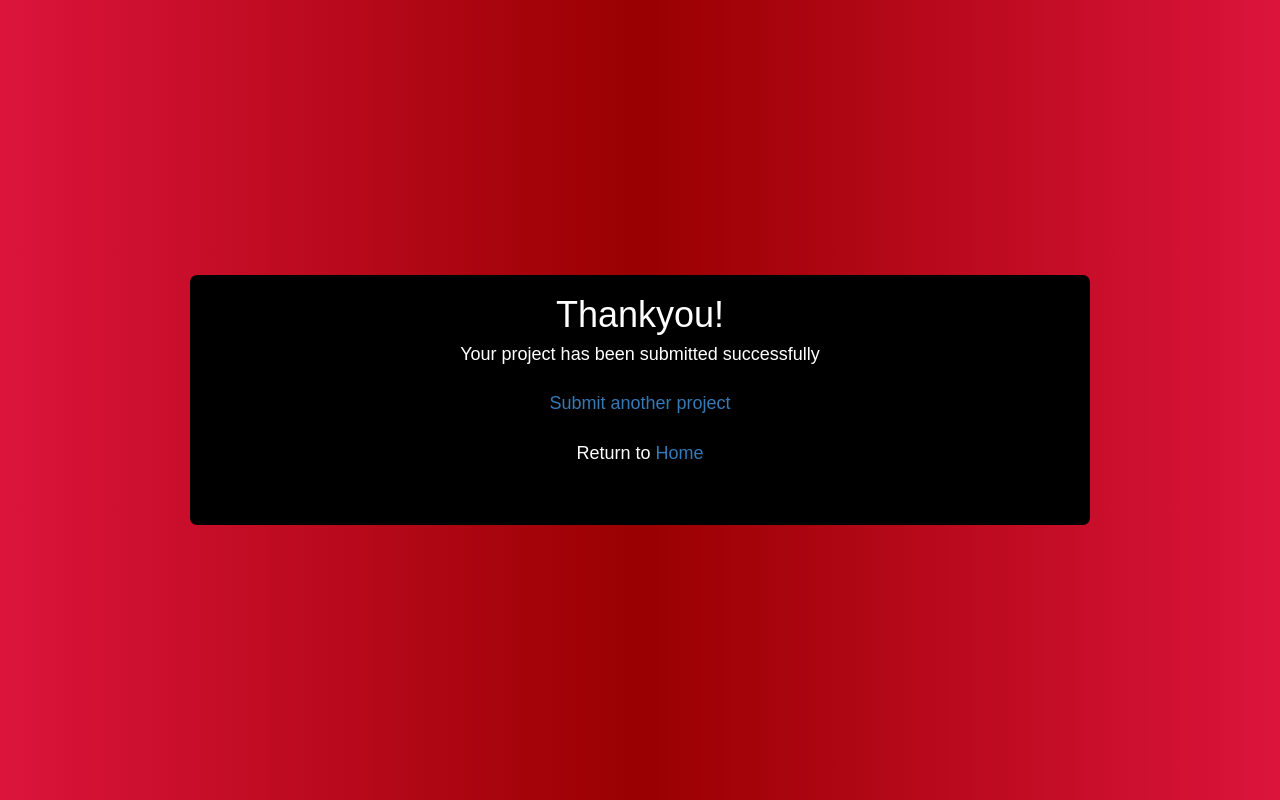
After one commit to yumna11/idea, a PHP site: page /idea/addProjectPhpCode.php in a window 1280 px wide. The commit adds this page. Run offline with PHP 8.4, Linux system fonts and the light colour scheme; data that the repository does not hold is empty.

Commit message:
modified thankyou.html file to display text in centre of screen

```diff
--- a/myFile.php
+++ b/addProjectPhpCode.php
@@ -21,7 +21,12 @@ $success = $conn->query($query);
 if (!$success) {
 	die("Couldn't enter data: ".$conn->error);
 }
-echo " Thank <br>";
+
+function writeMsg() {
+    include("thankyou.html");
+}
+
+writeMsg(); // call the function
+
 $conn->close();
-
 ?>
--- a/project.php
+++ b/index.php
@@ -203,7 +203,7 @@
 
                 </div>
 				 <div class="quotes-content text-center">
-                            <a class="scroll-btn btn theme-color" href="http://localhost/idea/addProject.php">Add a Project</a>
+                            <a class="scroll-btn btn theme-color" href="http://localhost/idea/addProjectForm.php">Add a Project</a>
                         </div>
 
             </div><!--/.container-->
@@ -453,7 +453,7 @@
                      <div class="row wow fadeInUp" data-wow-delay="0.4s">
                     <div class="col-md-8 col-sm-12 col-xs-12">
                           <div class="contact-form">
-                            <form id="contact-form" method="post" action="contact.php" role="form" name="sampleform">
+                            <form id="contact-form" method="post" action="contactFormPhpCode.php" role="form" name="sampleform">
 
                                 <div class="messages"></div>
 
--- /dev/null
+++ b/thankyou.html
@@ -0,0 +1,24 @@
+<html>
+     <head>
+	     <meta charset="utf-8">
+         <meta name="viewport" content="width=device-width, initial-scale=1">
+		 <link href="css/bootstrap.min.css" rel="stylesheet">
+		 <link href="assets/css/project.css" rel="stylesheet"/>
+     </head>
+     <body style="background: linear-gradient(to right, #DC143C,#990000,#DC143C);">
+         <div id="contact-form" style="background-color:#000000;
+         width: 900px; height: 250px; position: absolute;top:0;bottom: 0;left: 0;right: 0; margin: auto;">
+		     <div>
+		         <h1 style="color:#FFFFFF;text-align:center;padding-top:10px;">Thankyou!</h1>
+		         <h4 style="color:#FFFFFF;text-align:center;padding-top:10px;">Your project has been submitted successfully</h4>
+
+		         <h4 style="color:#FFFFFF;text-align:center;padding-top:10px;"><a href="http://localhost/idea/addProjectForm.php">Submit another project</a></h4>
+
+		         <h4 style="color:#FFFFFF;text-align:center;padding-top:10px;">Return to <a  href="http://localhost/idea/index.php">Home</a></h4>
+
+	        </div>
+		    </div>
+
+	</body>
+
+</html>
```
Also changed, not shown: addProjectForm.php (renamed from addProject.php, +8 -7 lines), contactFormPhpCode.php (renamed from contact.php).
